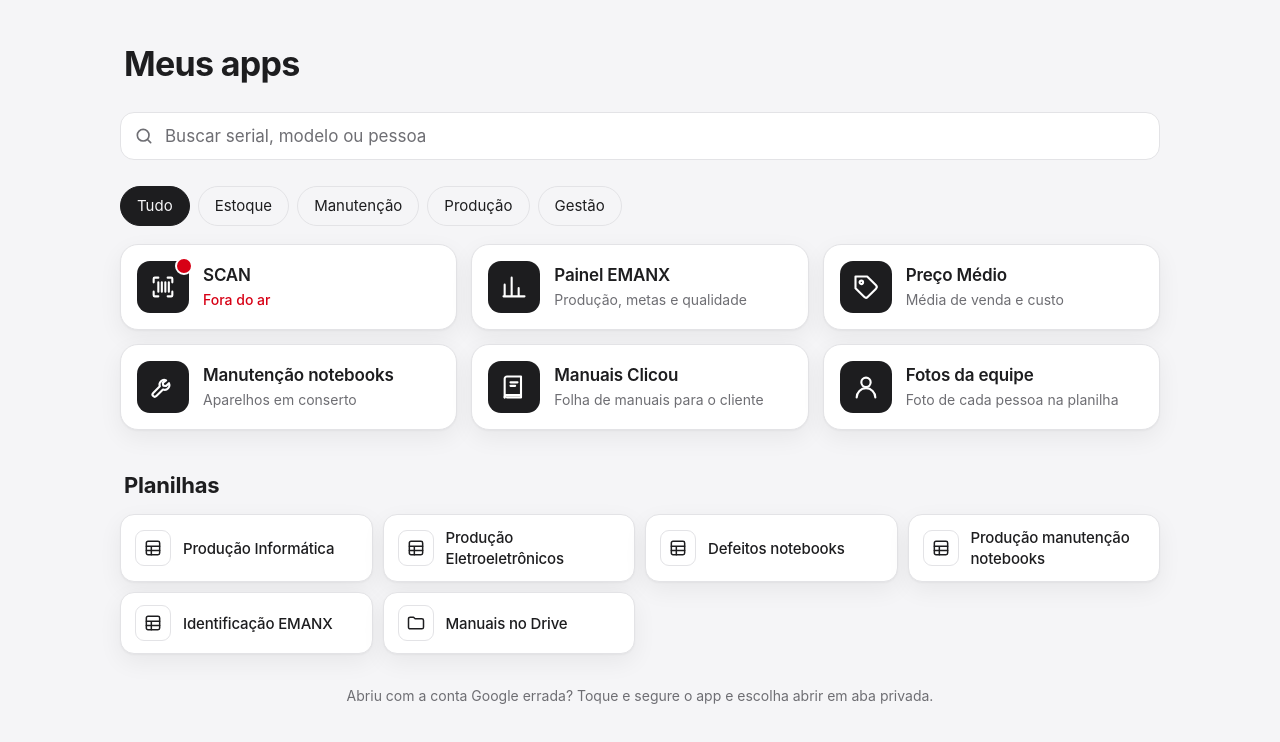
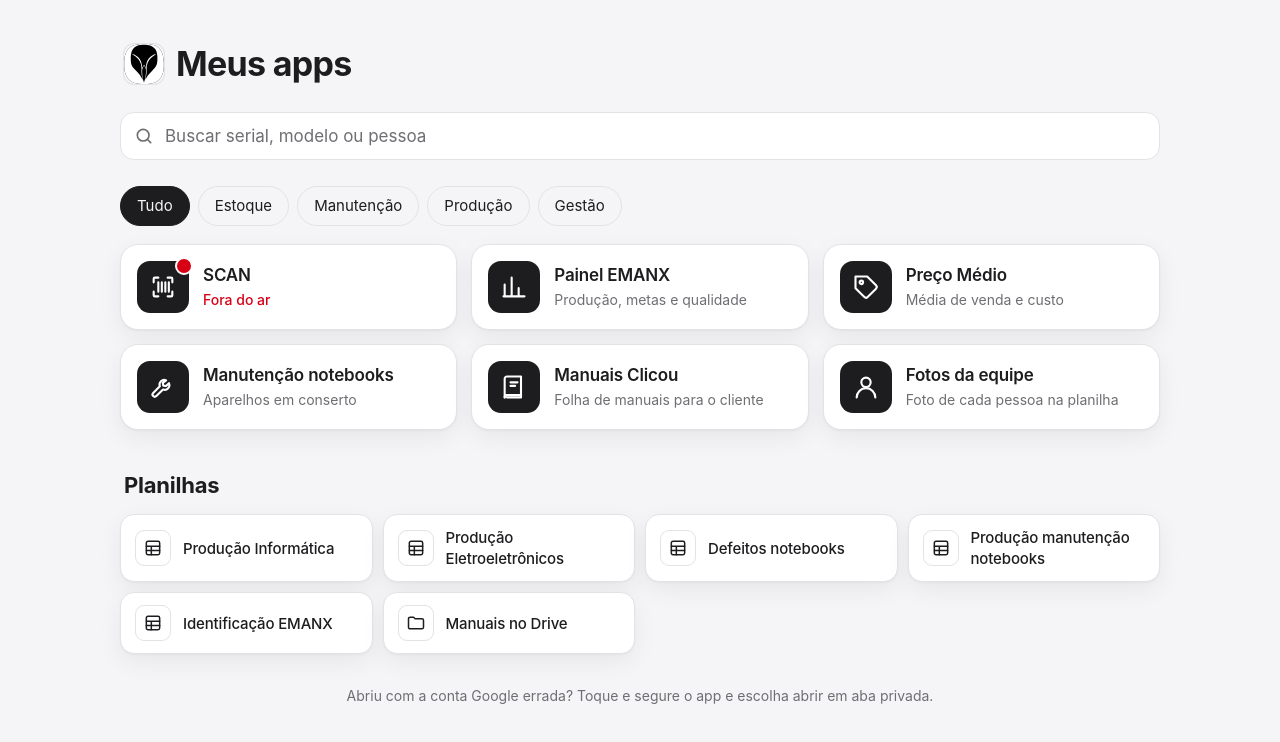
Before and after one commit to jpaapw-star/painel, a plain HTML site: page apps/index.html in a window 1280 px wide. Drawn offline with Linux system fonts and the light colour scheme.

Commit message:
Logo do SCAN como logo principal (ícone, favicon e cabeçalho)
Co-Authored-By: Claude Opus 5.5 <noreply@anthropic.com>
Claude-Session: https://claude.ai/code/session_013w1DXViopw9jgyboUkXRdb

```diff
--- a/apps/index.html
+++ b/apps/index.html
@@ -6,7 +6,8 @@
 <meta name="robots" content="noindex, nofollow" />
 <title>Meus apps</title>
 <link rel="manifest" href="manifest.json" />
-<link rel="icon" href="icone-192.png" />
+<link rel="icon" href="favicon.svg" type="image/svg+xml" />
+<link rel="icon" href="icone-192.png" sizes="192x192" />
 <link rel="apple-touch-icon" href="icone-180.png" />
 <meta name="apple-mobile-web-app-capable" content="yes" />
 <meta name="mobile-web-app-capable" content="yes" />
@@ -33,7 +34,7 @@
     padding: max(32px, env(safe-area-inset-top)) max(16px, env(safe-area-inset-right)) max(32px, env(safe-area-inset-bottom)) max(16px, env(safe-area-inset-left));
   }
   main { max-width: 1040px; margin: 0 auto; }
-  h1 { font-size: 34px; font-weight: 700; letter-spacing: -.02em; margin: 8px 4px 24px; }
+  h1 { display: flex; align-items: center; gap: 12px; font-size: 34px; font-weight: 700; letter-spacing: -.02em; margin: 8px 4px 24px; }
   h2 { font-size: 22px; font-weight: 700; letter-spacing: -.01em; margin: 40px 4px 14px; }
   ul { list-style: none; margin: 0; padding: 0; display: grid; gap: 14px; grid-template-columns: repeat(auto-fill, minmax(300px, 1fr)); }
   a {
@@ -63,6 +64,7 @@
   .planilhas .ic { width: 36px; height: 36px; border-radius: 9px; background: transparent; color: var(--texto); border: 1px solid var(--borda); }
   .planilhas .ic svg { width: 20px; height: 20px; }
   .planilhas .nome { font-size: 15px; font-weight: 500; }
+  h1 .logo { width: 40px; height: 40px; border-radius: 10px; flex: none; box-shadow: 0 0 0 1px var(--borda); }
   .busca { position: relative; margin: 0 0 12px; }
   .busca svg { position: absolute; left: 14px; top: 50%; width: 20px; height: 20px; margin-top: -10px; fill: none; stroke: var(--suave); stroke-width: 2; stroke-linecap: round; }
   .busca input {
@@ -94,7 +96,7 @@
 </head>
 <body>
 <main>
-  <h1>Meus apps</h1>
+  <h1><img class="logo" src="favicon.svg" alt="" width="40" height="40" />Meus apps</h1>
   <form id="busca" class="busca" autocomplete="off" role="search">
     <svg viewBox="0 0 24 24" aria-hidden="true"><circle cx="11" cy="11" r="7"/><path d="m20 20-3.5-3.5"/></svg>
     <input id="q" type="search" placeholder="Buscar serial, modelo ou pessoa" aria-label="Buscar serial, modelo ou pessoa" enterkeyhint="search" />
```
Also changed, not shown: apps/favicon.svg (added), apps/icone-180.png, apps/icone-192.png, apps/icone-512.png, favicon.png.
